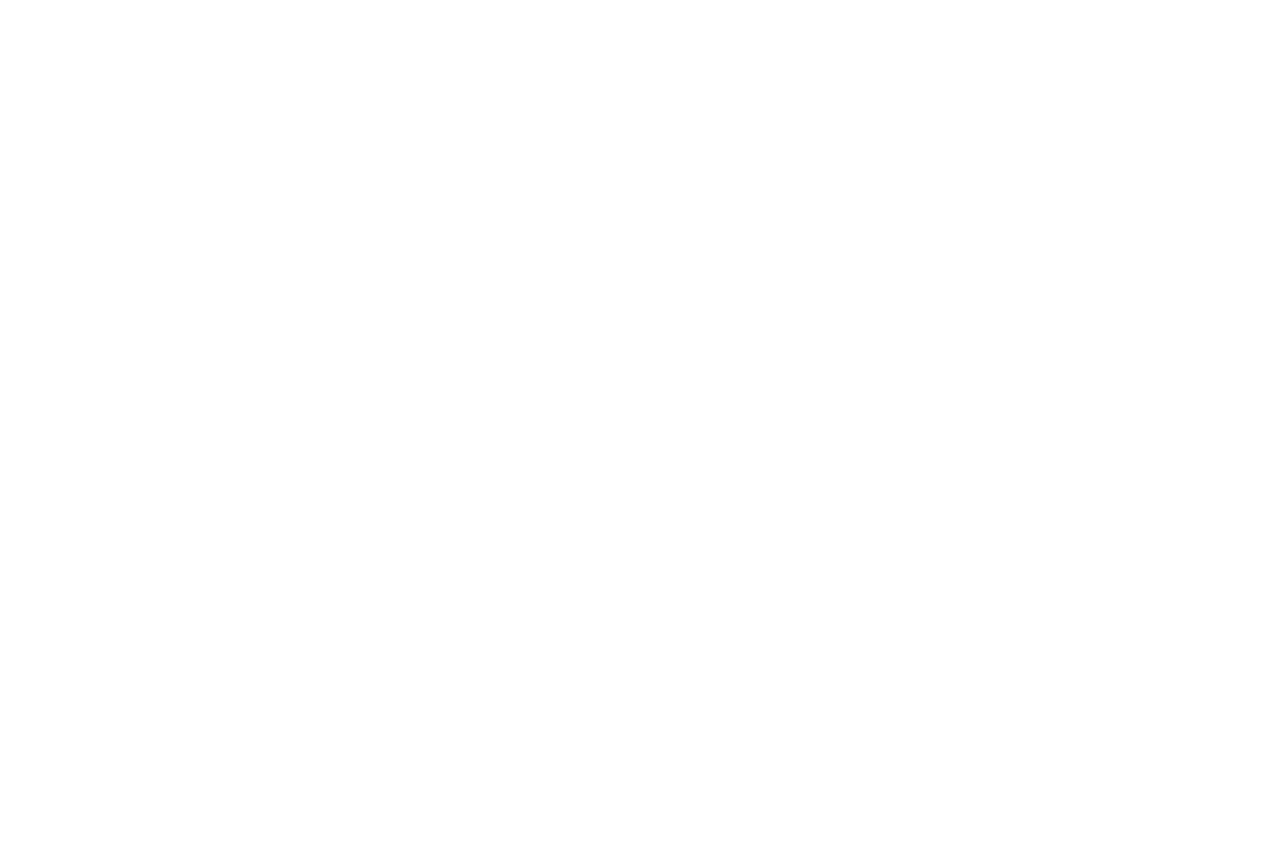
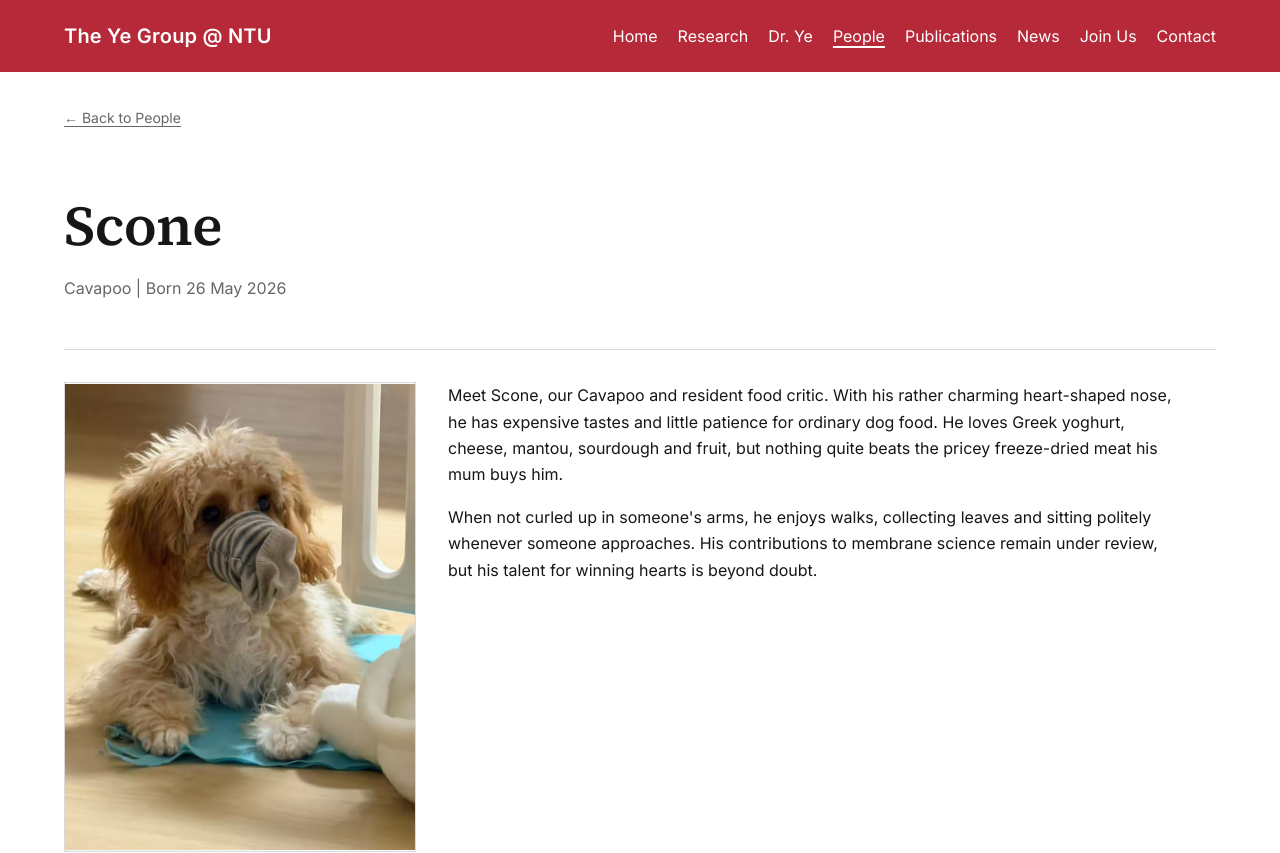
Before and after one commit to Yvetteee/ccylab, a Next.js app: page /people/scone in a window 1280 px wide. Before the commit this address had no page. Shown: the top 853 px of the page. Before the commit the page ends 800 px from the top, so only its background shows below. Built offline with nearby package versions, Linux system fonts and the light colour scheme.

Commit message:
feat(people): add Scone off-duty profile Easter egg

```diff
--- a/app/people/page.module.css
+++ b/app/people/page.module.css
@@ -53,6 +53,8 @@
   grid-template-rows: auto 1fr;
   row-gap: var(--space-3);
   align-items: start;
+  border-top: 0;
+  padding-top: 0;
 }
 
 .mascotPhoto {
--- /dev/null
+++ b/app/people/scone/page.module.css
@@ -0,0 +1,23 @@
+.profile {
+  display: grid;
+  align-items: start;
+  gap: var(--space-6);
+  padding: var(--space-8) 0 var(--section-space);
+}
+
+.portrait {
+  max-width: 22rem;
+}
+
+.introduction {
+  display: grid;
+  gap: var(--space-4);
+  max-width: 72ch;
+}
+
+@media (min-width: 768px) {
+  .profile {
+    grid-template-columns: minmax(0, 22rem) minmax(0, 1fr);
+    gap: var(--space-8);
+  }
+}
--- /dev/null
+++ b/app/people/scone/page.tsx
@@ -0,0 +1,54 @@
+import Link from "next/link";
+import PageContainer from "@/components/ui/PageContainer";
+import PageHeader from "@/components/ui/PageHeader";
+import ResponsiveImage from "@/components/ui/ResponsiveImage";
+import { labMascot } from "@/content";
+import { createPageMetadata } from "@/lib/metadata";
+import memberStyles from "../[slug]/page.module.css";
+import styles from "./page.module.css";
+
+export const metadata = createPageMetadata({
+  title: labMascot.name,
+  description: "Meet Scone, the Ye Group's Cavapoo and Lab Mascot.",
+  path: "/people/scone",
+});
+
+export default function SconeProfilePage() {
+  return (
+    <PageContainer>
+      <p className={memberStyles.back}>
+        <Link href="/people#lab-mascot" className={memberStyles.backLink}>
+          ← Back to People
+        </Link>
+      </p>
+
+      <PageHeader
+        title={labMascot.name}
+        description={
+          <>
+            {labMascot.breed} |{" "}
+            <time dateTime={labMascot.birthDate}>
+              Born {labMascot.birthDateLabel}
+            </time>
+          </>
+        }
+      />
+
+      <div className={styles.profile}>
+        <ResponsiveImage
+          src={labMascot.offDutyPhoto}
+          alt={labMascot.offDutyPhotoAlt}
+          ratio="3 / 4"
+          fit="contain"
+          sizes="(min-width: 384px) 22rem, calc(100vw - 2rem)"
+          className={`${memberStyles.photo} ${styles.portrait}`}
+        />
+        <div className={styles.introduction}>
+          {labMascot.introduction.map((paragraph) => (
+            <p key={paragraph}>{paragraph}</p>
+          ))}
+        </div>
+      </div>
+    </PageContainer>
+  );
+}
--- a/content/people.ts
+++ b/content/people.ts
@@ -167,6 +167,8 @@ export const labMascot: LabMascot = {
   birthDateLabel: "26 May 2026",
   photo: "/images/people/scone.jpg",
   photoAlt: "Scone, the Ye Group's Cavapoo mascot, sitting at a desk",
+  offDutyPhoto: "/images/people/scone-off-duty.jpg",
+  offDutyPhotoAlt: "Scone lying on a mat with a striped sock over his muzzle",
   introduction: [
     "Meet Scone, our Cavapoo and resident food critic. With his rather charming heart-shaped nose, he has expensive tastes and little patience for ordinary dog food. He loves Greek yoghurt, cheese, mantou, sourdough and fruit, but nothing quite beats the pricey freeze-dried meat his mum buys him.",
     "When not curled up in someone's arms, he enjoys walks, collecting leaves and sitting politely whenever someone approaches. His contributions to membrane science remain under review, but his talent for winning hearts is beyond doubt.",
--- a/types/content.ts
+++ b/types/content.ts
@@ -76,6 +76,8 @@ export interface LabMascot {
   birthDateLabel: string;
   photo: string;
   photoAlt: string;
+  offDutyPhoto: string;
+  offDutyPhotoAlt: string;
   introduction: readonly string[];
 }
 
```
Also changed, not shown: app/people/page.tsx (+20 -2 lines), public/images/people/scone-off-duty.jpg (added).
